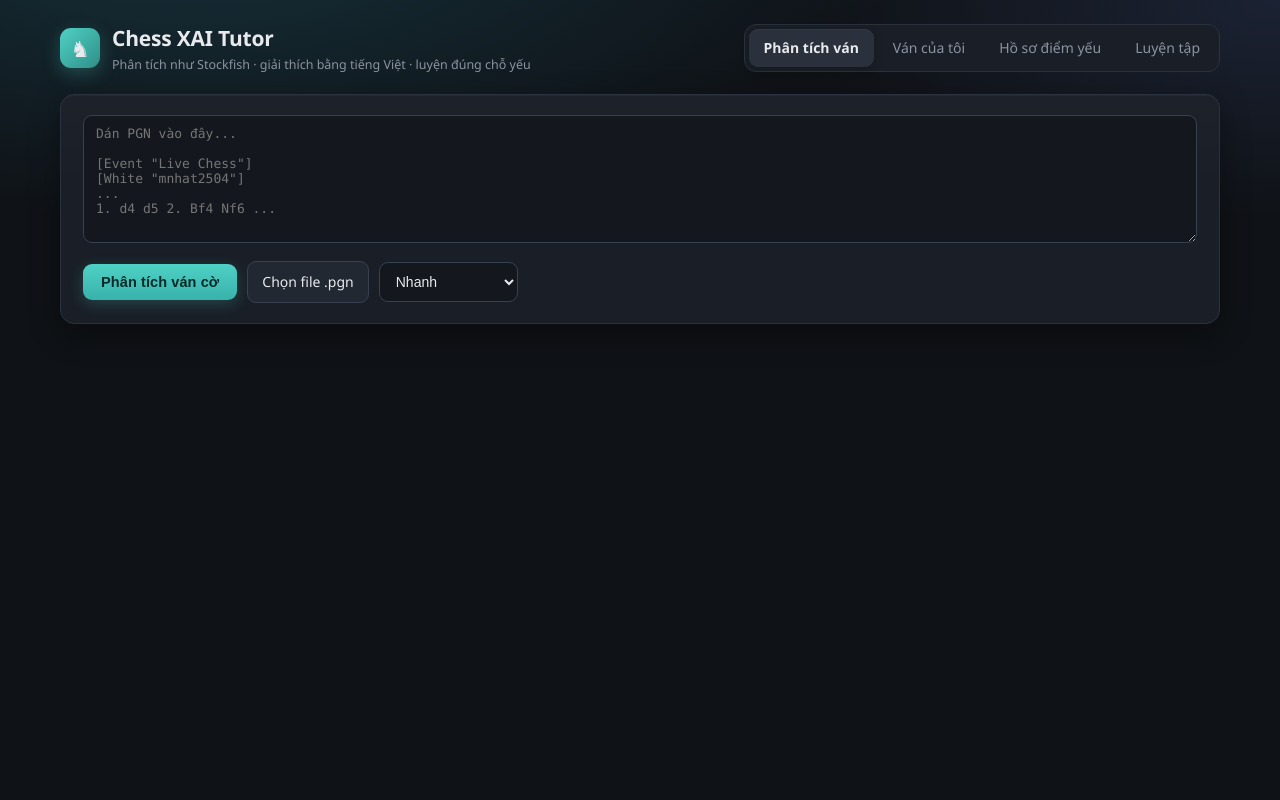
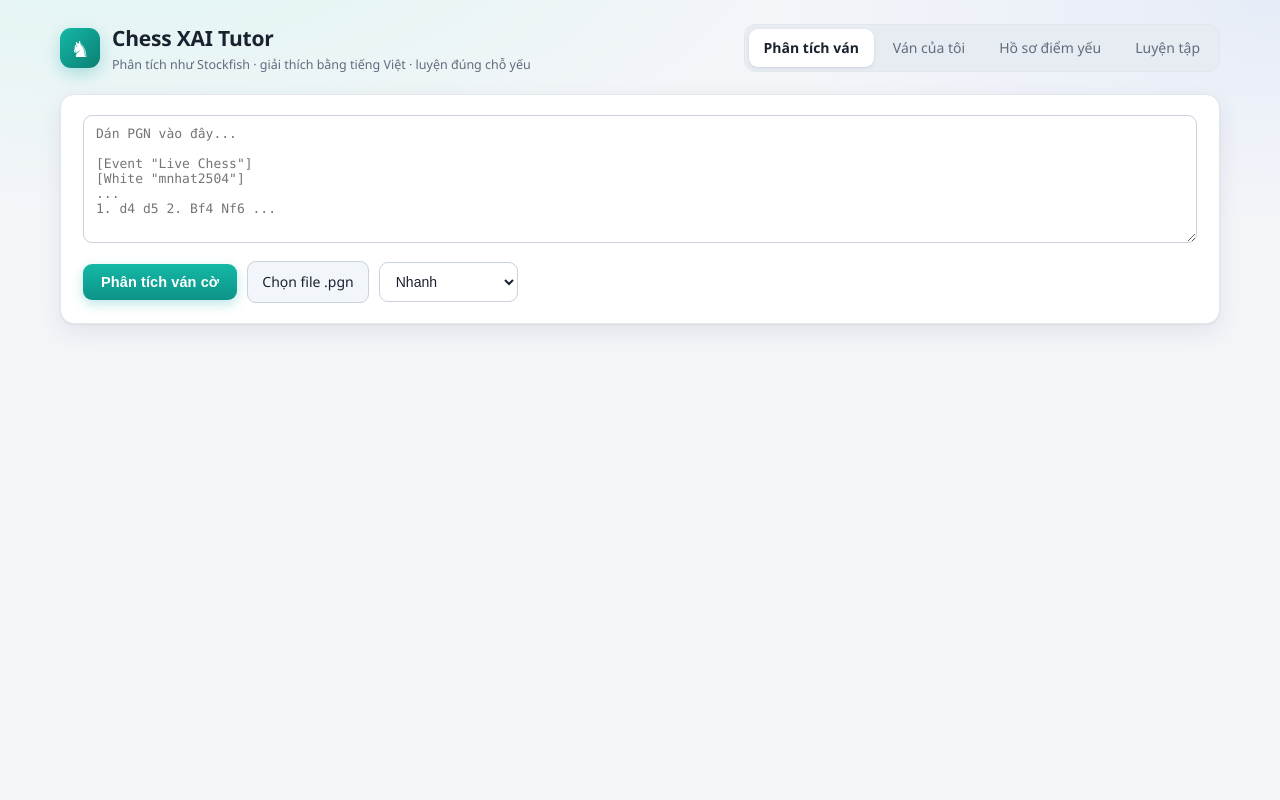
Before and after one commit to MinhNhat-2504/chess-xai-tutor, a Flask app: page / in a window 1280 px wide. Run offline with Flask 3, Linux system fonts and the light colour scheme.

Commit message:
Giao diện web chuyển sang tông trắng sáng
Co-Authored-By: Claude Fable 5 <noreply@anthropic.com>

```diff
--- a/src/ui/templates/index.html
+++ b/src/ui/templates/index.html
@@ -6,11 +6,11 @@
 <title>Chess XAI Tutor — Phân tích ván cờ</title>
 <style>
   :root {
-    --bg: #0f1216; --bg2: #14181e; --panel: #1a1f27; --panel2: #222832; --panel3: #2a313d;
-    --text: #e8eaee; --muted: #8b93a1; --dim: #5d6573; --border: #2b323d; --border2: #384150;
-    --accent: #4fd1c5; --accent2: #38b2ac; --accent-ink: #062a27;
-    --best: #5ccf8a; --good: #4fb3e8; --inaccuracy: #f0c04d; --mistake: #f28c48; --blunder: #ef5b5b;
-    --shadow: 0 10px 30px rgba(0,0,0,.35), 0 1px 0 rgba(255,255,255,.03) inset;
+    --bg: #f3f5f9; --bg2: #ffffff; --panel: #ffffff; --panel2: #f2f5f9; --panel3: #e7ecf3;
+    --text: #1a2230; --muted: #616c7c; --dim: #98a2b1; --border: #e2e7ee; --border2: #c9d2de;
+    --accent: #0ea5a4; --accent2: #0b8a89; --accent-ink: #ffffff;
+    --best: #1f9d55; --good: #1d7fd0; --inaccuracy: #c98a00; --mistake: #d95f1e; --blunder: #d43a3a;
+    --shadow: 0 8px 24px rgba(20,30,50,.08), 0 1px 2px rgba(20,30,50,.06);
     --radius: 14px; --radius-s: 9px;
   }
   * { box-sizing: border-box; }
@@ -18,47 +18,47 @@
   body {
     margin: 0; color: var(--text); font-family: "Segoe UI Variable Text", "Segoe UI", Inter, system-ui, -apple-system, sans-serif;
     font-size: 15px; line-height: 1.55; -webkit-font-smoothing: antialiased;
-    background: radial-gradient(1200px 500px at 15% -10%, #16303a 0%, transparent 60%),
-                radial-gradient(900px 400px at 100% 0%, #1b2233 0%, transparent 55%), var(--bg);
+    background: radial-gradient(1100px 480px at 10% -10%, #dff5f2 0%, transparent 60%),
+                radial-gradient(900px 400px at 100% 0%, #e6ecf7 0%, transparent 55%), var(--bg);
     min-height: 100vh;
   }
   .wrap { max-width: 1200px; margin: 0 auto; padding: 22px 20px 70px; }
   /* Header */
   .appbar { display: flex; align-items: center; justify-content: space-between; gap: 16px; flex-wrap: wrap; margin-bottom: 20px; }
   .brand { display: flex; align-items: center; gap: 12px; }
-  .brand .logo { width: 40px; height: 40px; border-radius: 11px; background: linear-gradient(135deg, var(--accent), #2f8f88); display: grid; place-items: center; font-size: 22px; box-shadow: 0 6px 18px rgba(79,209,197,.25); }
+  .brand .logo { width: 40px; height: 40px; border-radius: 11px; background: linear-gradient(135deg, #14b8a6, #0b7f74); color: #fff; display: grid; place-items: center; font-size: 22px; box-shadow: 0 6px 16px rgba(14,165,164,.28); }
   .brand h1 { font-size: 21px; margin: 0; letter-spacing: -.2px; }
   .brand .tag { font-size: 12.5px; color: var(--muted); margin: 0; }
-  .tabs { display: inline-flex; gap: 4px; padding: 4px; background: var(--panel); border: 1px solid var(--border); border-radius: 12px; }
+  .tabs { display: inline-flex; gap: 4px; padding: 4px; background: var(--panel3); border: 1px solid var(--border); border-radius: 12px; }
   .tab { padding: 8px 15px; border-radius: 9px; cursor: pointer; font-size: 14px; color: var(--muted); user-select: none; transition: background .15s, color .15s; }
   .tab:hover { color: var(--text); background: var(--panel2); }
-  .tab.active { background: var(--panel3); color: var(--text); font-weight: 600; box-shadow: 0 1px 0 rgba(255,255,255,.04) inset, 0 2px 8px rgba(0,0,0,.25); }
+  .tab.active { background: var(--panel); color: var(--text); font-weight: 600; box-shadow: 0 1px 3px rgba(20,30,50,.12); }
   .tabpane { display: none; } .tabpane.active { display: block; animation: fade .18s ease-out; }
   @keyframes fade { from { opacity: 0; transform: translateY(4px); } to { opacity: 1; transform: none; } }
   /* Cards & controls */
-  .card { background: linear-gradient(180deg, rgba(255,255,255,.015), transparent 40%), var(--panel); border: 1px solid var(--border); border-radius: var(--radius); padding: 20px 22px; margin-bottom: 18px; box-shadow: var(--shadow); }
+  .card { background: var(--panel); border: 1px solid var(--border); border-radius: var(--radius); padding: 20px 22px; margin-bottom: 18px; box-shadow: var(--shadow); }
   textarea, input[type=text], select.filelabel {
     width: 100%; background: var(--bg2); color: var(--text); border: 1px solid var(--border2); border-radius: var(--radius-s);
     padding: 10px 12px; font-size: 14px; outline: none; transition: border-color .15s, box-shadow .15s;
   }
   textarea { min-height: 128px; font-family: Consolas, "Cascadia Mono", monospace; font-size: 13px; resize: vertical; }
-  textarea:focus, input[type=text]:focus, select.filelabel:focus { border-color: var(--accent); box-shadow: 0 0 0 3px rgba(79,209,197,.15); }
+  textarea:focus, input[type=text]:focus, select.filelabel:focus { border-color: var(--accent); box-shadow: 0 0 0 3px rgba(14,165,164,.18); }
   input[type=text] { width: auto; } select.filelabel { width: auto; cursor: pointer; }
   .row { display: flex; gap: 10px; align-items: center; flex-wrap: wrap; margin-top: 12px; }
-  button { background: linear-gradient(180deg, var(--accent), var(--accent2)); color: var(--accent-ink); border: 0; border-radius: var(--radius-s); padding: 10px 18px; font-size: 14.5px; font-weight: 700; cursor: pointer; letter-spacing: .1px; box-shadow: 0 4px 14px rgba(79,209,197,.22); transition: transform .08s, filter .15s, box-shadow .15s; }
-  button:hover { filter: brightness(1.06); box-shadow: 0 6px 18px rgba(79,209,197,.3); }
+  button { background: linear-gradient(180deg, #14b8a6, #0d9488); color: #fff; border: 0; border-radius: var(--radius-s); padding: 10px 18px; font-size: 14.5px; font-weight: 700; cursor: pointer; letter-spacing: .1px; box-shadow: 0 4px 12px rgba(14,165,164,.28); transition: transform .08s, filter .15s, box-shadow .15s; }
+  button:hover { filter: brightness(1.05); box-shadow: 0 6px 16px rgba(14,165,164,.34); }
   button:active { transform: translateY(1px); }
   button.ghost { background: var(--panel2); color: var(--text); border: 1px solid var(--border2); font-weight: 500; box-shadow: none; }
   button.ghost:hover { background: var(--panel3); }
   button.small { padding: 7px 12px; font-size: 13.5px; }
-  button.punish { background: linear-gradient(180deg, #f39a5a, #e8793a); color: #2a1408; box-shadow: 0 4px 14px rgba(242,140,72,.25); }
-  button.better { background: linear-gradient(180deg, #6bdb98, #47bd77); color: #08301a; box-shadow: 0 4px 14px rgba(92,207,138,.25); }
+  button.punish { background: linear-gradient(180deg, #f2793a, #de5f1e); color: #fff; box-shadow: 0 4px 12px rgba(217,95,30,.28); }
+  button.better { background: linear-gradient(180deg, #2fb36a, #1f9d55); color: #fff; box-shadow: 0 4px 12px rgba(31,157,85,.28); }
   button:disabled { opacity: .4; cursor: default; box-shadow: none; transform: none; }
   input[type=file] { display: none; }
   .filelabel { background: var(--panel2); border: 1px solid var(--border2); border-radius: var(--radius-s); padding: 9px 14px; cursor: pointer; font-size: 14px; color: var(--text); }
   label.filelabel:hover { background: var(--panel3); }
   #status, #import-status { color: var(--muted); font-size: 13.5px; }
-  .progress { height: 5px; background: var(--bg2); border-radius: 3px; overflow: hidden; margin-top: 12px; display: none; }
+  .progress { height: 5px; background: var(--panel3); border-radius: 3px; overflow: hidden; margin-top: 12px; display: none; }
   .progress > div { height: 100%; width: 0; background: linear-gradient(90deg, var(--accent2), var(--accent)); transition: width .4s; }
   #results { display: none; }
   /* Board area */
```
Also changed, not shown: other parts of src/ui/templates/index.html (+15 -15 lines).
